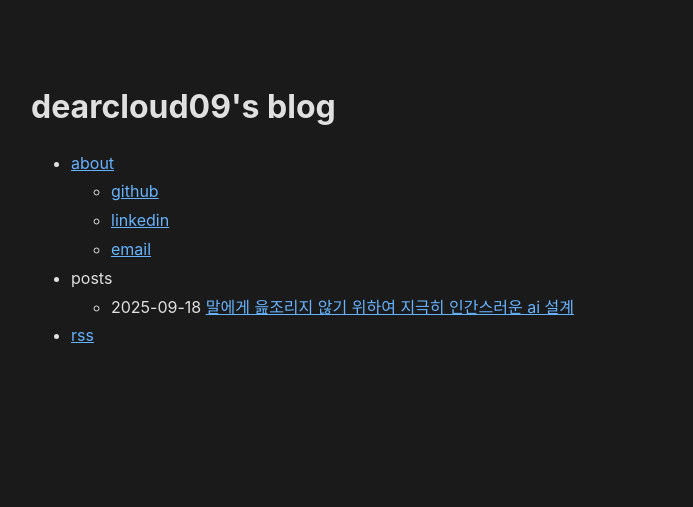
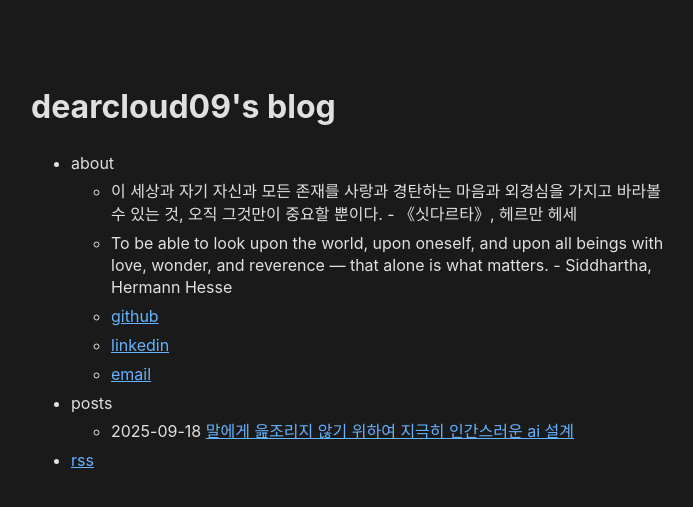
Before and after one commit to dearcloud09/dearcloud09.github.io, a Jekyll site: the page built from index.md, in a window 1280 px wide. Shown: the top 507 px of the page, without its empty margins (289-982 px from the left). Built offline with Jekyll 4.4.1, drawn with Linux system fonts in a browser that asks for light colours.

Commit message:
Add Siddhartha quotes directly in menu under about section

```diff
--- a/_data/menu.yml
+++ b/_data/menu.yml
@@ -3,8 +3,9 @@
 
 entries:
   - title: about
-    url: about
     entries:
+      - title: "이 세상과 자기 자신과 모든 존재를 사랑과 경탄하는 마음과 외경심을 가지고 바라볼 수 있는 것, 오직 그것만이 중요할 뿐이다. - 《싯다르타》, 헤르만 헤세"
+      - title: "To be able to look upon the world, upon oneself, and upon all beings with love, wonder, and reverence — that alone is what matters. - Siddhartha, Hermann Hesse"
       - title: github
         url: https://github.com/dearcloud09
       - title: linkedin
```
